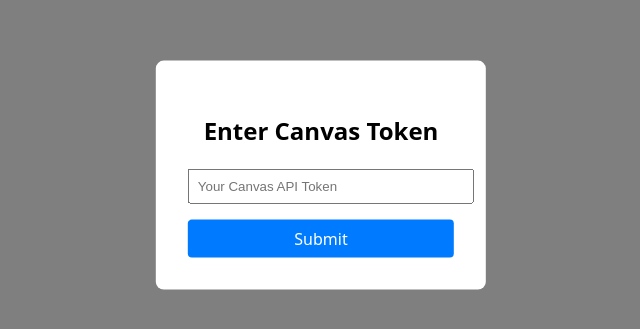
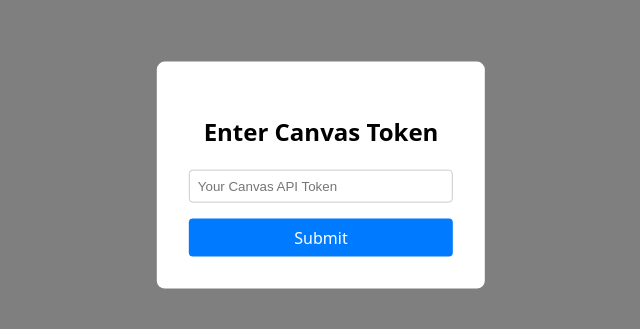
Before and after one commit to kennethsetiadharma/StormHacks-2025, a React (Vite) app in the folder canvas-gamified-frontend/: page / in a window 1280 px wide. Shown: the part 225-554 px from the top of the page, without its empty margins (319-959 px from the left). Built offline with nearby package versions, Linux system fonts and the light colour scheme.

Commit message:
Fixed formatting and centering issues

```diff
--- a/canvas-gamified-frontend/src/TokenContext.jsx
+++ b/canvas-gamified-frontend/src/TokenContext.jsx
@@ -57,7 +57,7 @@
             value={inputToken}
             onChange={e => setInputToken(e.target.value)}
             placeholder="Your Canvas API Token"
-            style={{ width: '100%', padding: '0.5rem', marginBottom: '1rem', color: 'black' }}
+            style={{ width: '100%', padding: '0.5rem', marginBottom: '1rem', color: 'black', border: '1px solid #ccc', borderRadius: '4px', boxSizing: 'border-box' }}
           />
           <button type="submit" style={{ width: '100%', padding: '0.5rem', backgroundColor: '#007bff', color: 'white', border: 'none', borderRadius: '0.25rem' }}>
             Submit
```
Also changed, not shown: 1 other file (tests, documents, lock files or other folders).
